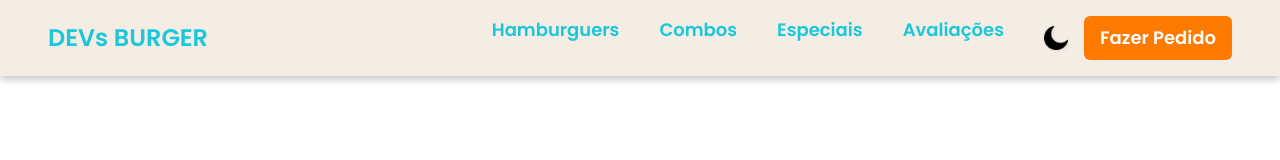
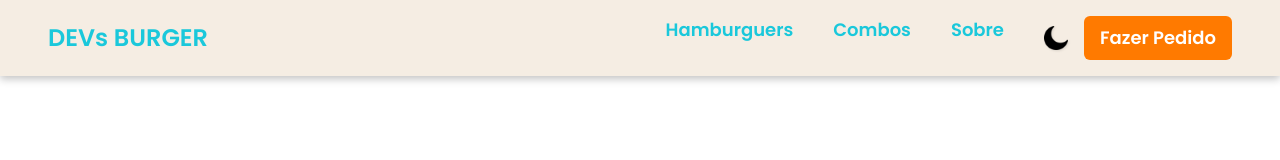
Before and after one commit to Pabloopk/projectburger, a React (Vite) app: page / in a window 1280 px wide. Shown: the top 160 px of the page. Built offline with nearby package versions, Linux system fonts and the light colour scheme.

Commit message:
Add id home no app

```diff
--- a/src/App.jsx
+++ b/src/App.jsx
@@ -13,7 +13,9 @@ const App = () => {
     <>
       <Navbar />
 
-      <Hero />
+      <div className="home">
+        <Hero />
+      </div>
 
       <div className="menu">
         <Menu />
@@ -22,16 +24,11 @@ const App = () => {
       <div id="deals">
         <Deals />
       </div>
-
+      <SpecialMenu />
       <div id="special">
-        <SpecialMenu />
+      <About/>
       </div>
-      <About/>
-
-      <div id="review">
-        <Review />
-      </div>
-
+      <Review />
       <Footer />
     </>
   );
--- a/src/components/Navbar.jsx
+++ b/src/components/Navbar.jsx
@@ -15,7 +15,7 @@ const Navbar = () => {
         {/* Logo */}
         <div>
           <Link to="home" spy={true} smooth={true} duration={500}>
-            <h1 className="font-semibold text-2xl text-secondary">
+            <h1 className=" cursor-pointer font-semibold text-2xl text-secondary">
               DEVs BURGER
             </h1>
           </Link>
@@ -95,18 +95,9 @@ const Navbar = () => {
             className="cursor-pointer hover:text-primary transition duration-300 ease-in-out"
             onClick={() => setMenuOpen(false)}
           >
-            Especiais
+            Sobre
           </Link>
-          <Link
-            to="review"
-            spy={true}
-            smooth={true}
-            duration={500}
-            className="cursor-pointer hover:text-primary transition duration-300 ease-in-out"
-            onClick={() => setMenuOpen(false)}
-          >
-            Avaliações
-          </Link>
+
           {/* Pedido e modo escuro */}
         <div className="flex items-center gap-4">
           <DarkMode onClick={() => setMenuOpen(false)} />
```
